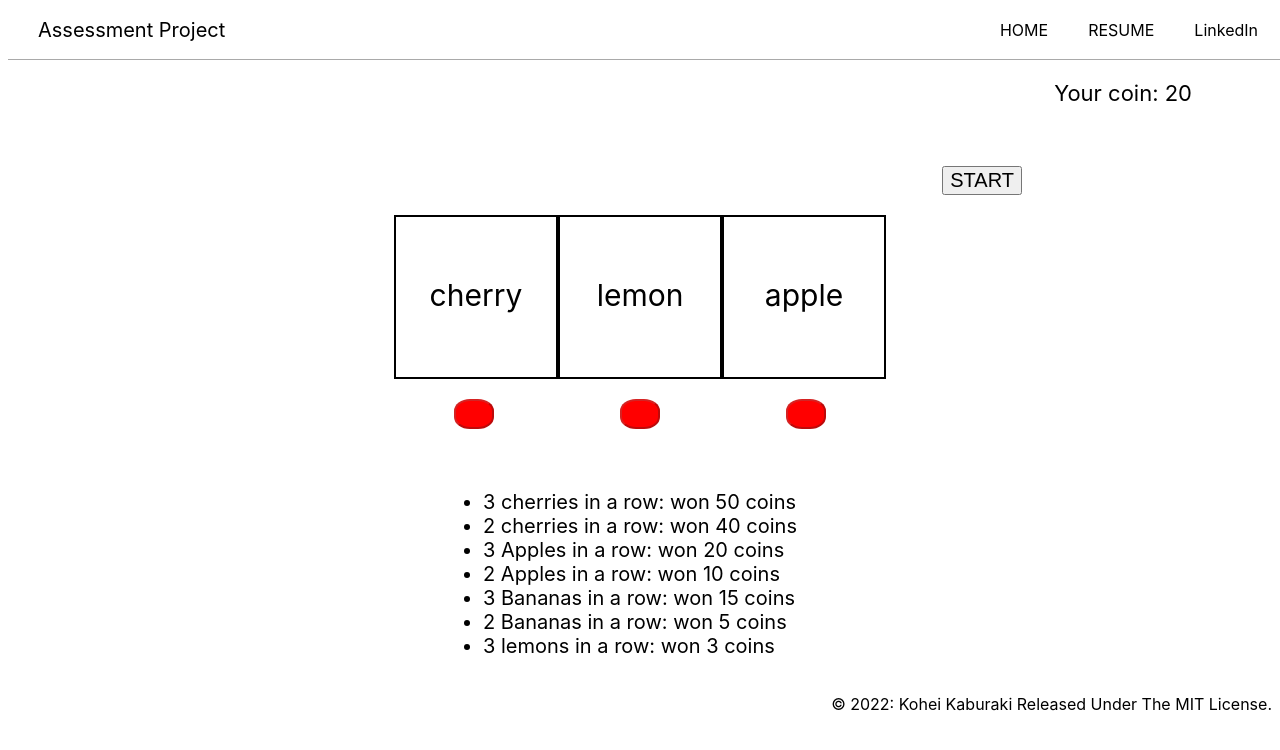
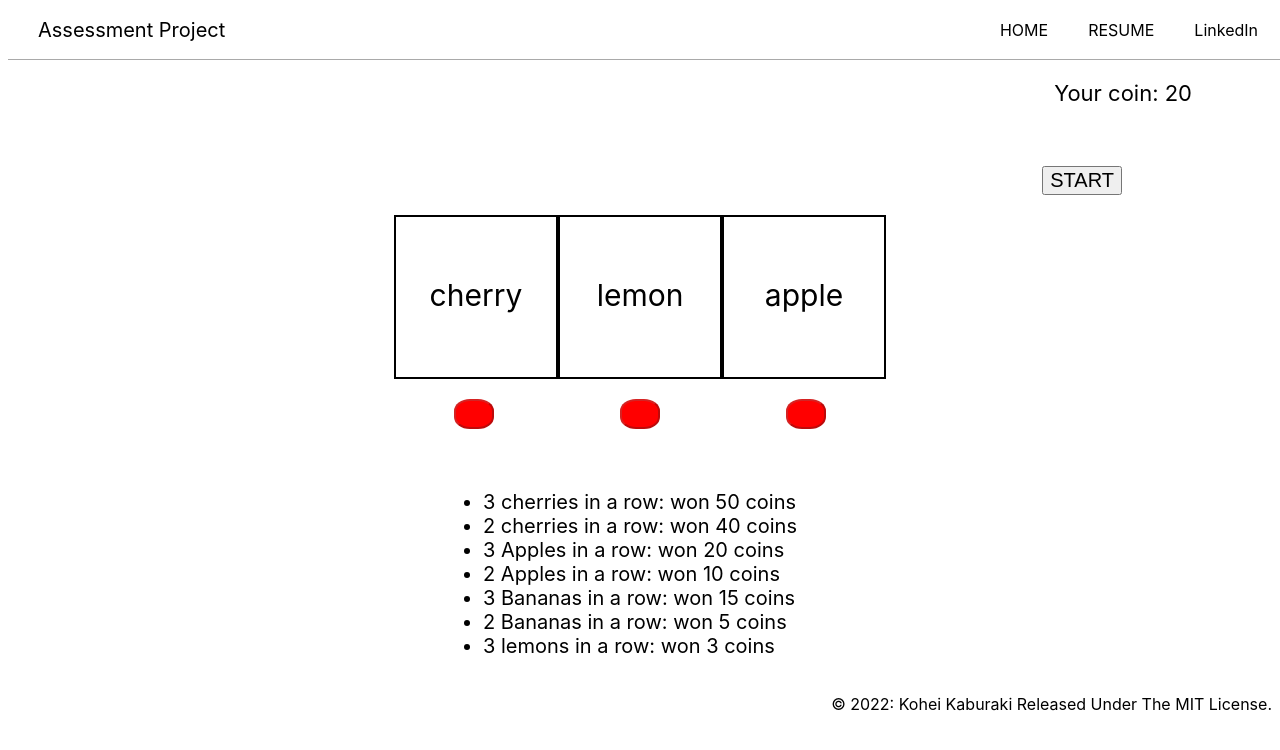
Before and after one commit to Spinachjapan/assessment_project, a React (Create React App) app: page / in a window 1280 px wide. Both pictures are taken after a click on the button "Question4". Shown: the top 750 px of the page. Built offline with nearby package versions, Linux system fonts and the light colour scheme.

Commit message:
Add some explanations and license info

```diff
--- a/src/components/questions/Question4.js
+++ b/src/components/questions/Question4.js
@@ -168,7 +168,7 @@ export default function Question4() {
       >
         Your coin: {coin}
       </div>
-      <div style={{ textAlign: "right", marginTop: 60, marginRight: 250 }}>
+      <div style={{ textAlign: "right", marginTop: 60, marginRight: 150 }}>
         <button style={{ fontSize: "20px" }} onClick={() => start_game()}>
           START
         </button>
```
